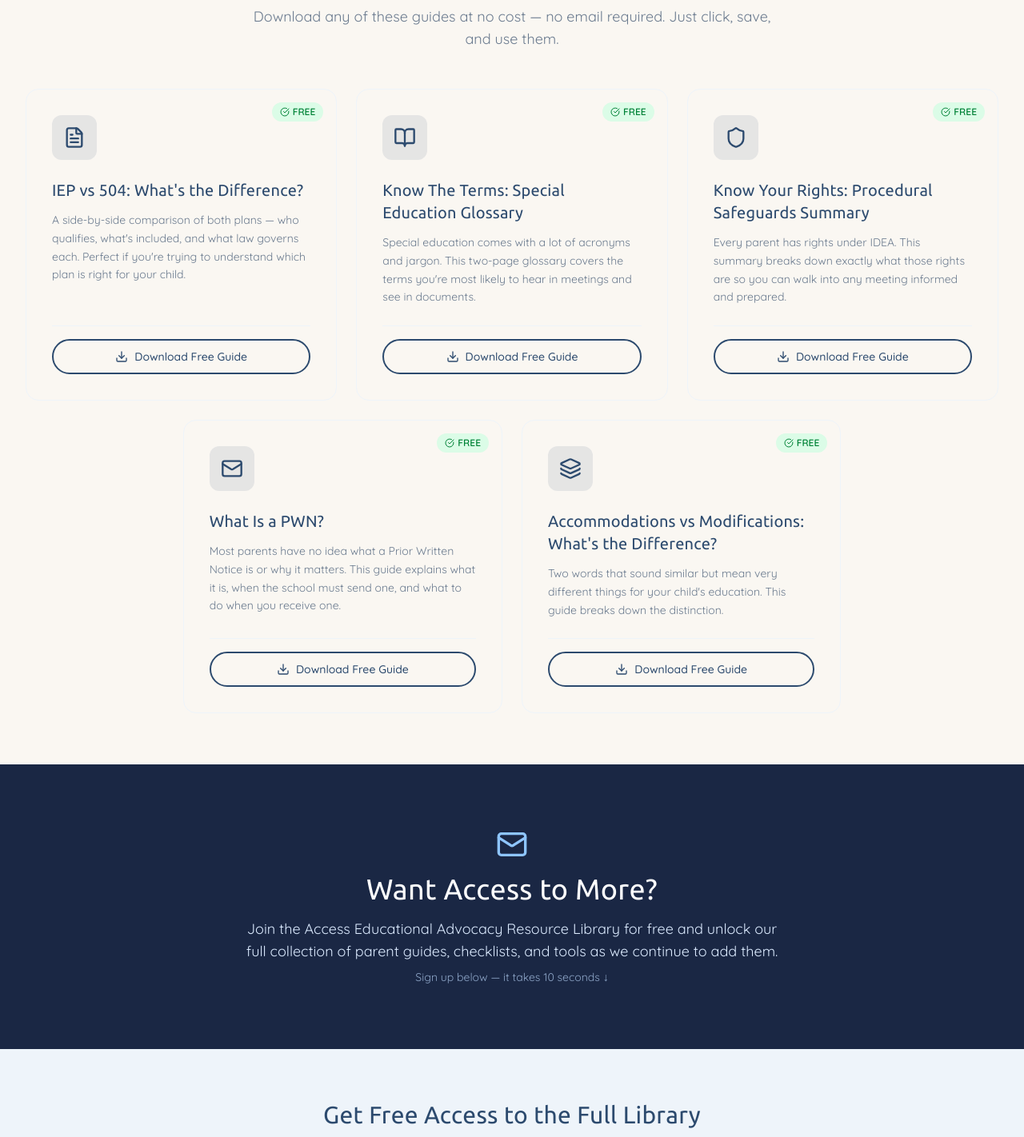
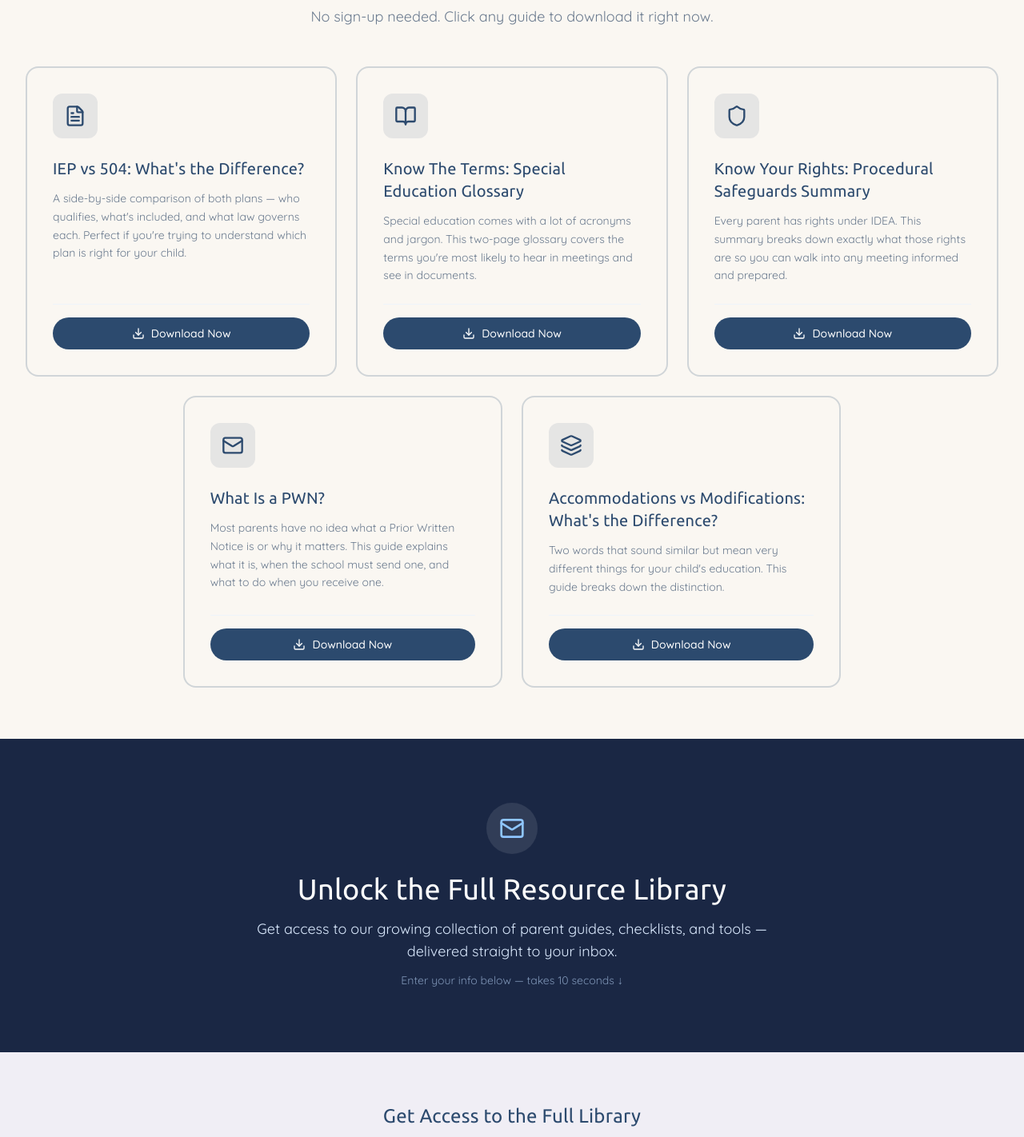
Before and after one commit to LukeL99/kl-advocacy, a React (Vite) app: page /resources in a window 1280 px wide. Shown: the part 500-1922 px from the top of the page at 80% size. Built offline with nearby package versions, Linux system fonts and the light colour scheme.

Commit message:
Redesign resource library: remove FREE badges, stronger visual separation between tiers

```diff
--- a/src/pages/ResourceLibrary.jsx
+++ b/src/pages/ResourceLibrary.jsx
@@ -194,11 +194,11 @@ export default function ResourceLibrary() {
         />
       </Section>
 
-      {/* Free Resources Grid */}
+      {/* Instant Download Resources */}
       <Section bg="primary">
         <SectionHeader
-          title="Free Parent Resources"
-          subtitle="Download any of these guides at no cost — no email required. Just click, save, and use them."
+          title="Instant Downloads"
+          subtitle="No sign-up needed. Click any guide to download it right now."
         />
 
         {/* Top row — 3 cards */}
@@ -206,11 +206,8 @@ export default function ResourceLibrary() {
           {resources.slice(0, 3).map((resource) => (
             <div
               key={resource.filename}
-              className="bg-bg-primary rounded-2xl p-8 border border-border-muted hover:shadow-lg transition-shadow flex flex-col relative"
+              className="bg-bg-primary rounded-2xl p-8 border-2 border-primary/20 hover:border-primary/40 hover:shadow-lg transition-all flex flex-col"
             >
-              <span className="absolute top-4 right-4 inline-flex items-center gap-1 px-2.5 py-1 bg-green-100 text-green-700 text-xs font-semibold rounded-full">
-                <CheckCircle className="w-3 h-3" /> FREE
-              </span>
               <div className="w-14 h-14 bg-primary/10 rounded-xl flex items-center justify-center mb-6">
                 <resource.icon className="w-7 h-7 text-primary" />
               </div>
@@ -219,11 +216,11 @@ export default function ResourceLibrary() {
               <div className="pt-4 border-t border-border-muted">
                 <Button
                   href={`/resources/${resource.filename}.pdf`}
-                  variant="outline"
+                  variant="primary"
                   className="w-full"
                 >
                   <Download className="w-4 h-4" />
-                  Download Free Guide
+                  Download Now
                 </Button>
               </div>
             </div>
@@ -234,11 +231,8 @@ export default function ResourceLibrary() {
           {resources.slice(3).map((resource) => (
             <div
               key={resource.filename}
-              className="bg-bg-primary rounded-2xl p-8 border border-border-muted hover:shadow-lg transition-shadow flex flex-col relative"
+              className="bg-bg-primary rounded-2xl p-8 border-2 border-primary/20 hover:border-primary/40 hover:shadow-lg transition-all flex flex-col"
             >
-              <span className="absolute top-4 right-4 inline-flex items-center gap-1 px-2.5 py-1 bg-green-100 text-green-700 text-xs font-semibold rounded-full">
-                <CheckCircle className="w-3 h-3" /> FREE
-              </span>
               <div className="w-14 h-14 bg-primary/10 rounded-xl flex items-center justify-center mb-6">
                 <resource.icon className="w-7 h-7 text-primary" />
               </div>
@@ -247,11 +241,11 @@ export default function ResourceLibrary() {
               <div className="pt-4 border-t border-border-muted">
                 <Button
                   href={`/resources/${resource.filename}.pdf`}
-                  variant="outline"
+                  variant="primary"
                   className="w-full"
                 >
                   <Download className="w-4 h-4" />
-                  Download Free Guide
+                  Download Now
                 </Button>
               </div>
             </div>
@@ -259,30 +253,32 @@ export default function ResourceLibrary() {
         </div>
       </Section>
 
-      {/* Want Access to More — dark divider */}
-      <section className="py-12 md:py-20 bg-[#1a2744]">
+      {/* Divider — Unlock More */}
+      <section className="py-14 md:py-20 bg-[#1a2744]">
         <div className="max-w-7xl mx-auto px-4 sm:px-6 lg:px-8 text-center">
-          <Mail className="w-10 h-10 text-blue-300 mx-auto mb-4" />
-          <h2 className="font-heading text-3xl md:text-4xl text-white mb-4">Want Access to More?</h2>
-          <p className="text-blue-100 text-lg max-w-2xl mx-auto mb-2">
-            Join the Access Educational Advocacy Resource Library for free and unlock our full collection of parent guides, checklists, and tools as we continue to add them.
+          <div className="w-16 h-16 bg-white/10 rounded-full flex items-center justify-center mx-auto mb-6">
+            <Mail className="w-8 h-8 text-blue-300" />
+          </div>
+          <h2 className="font-heading text-3xl md:text-4xl text-white mb-4">Unlock the Full Resource Library</h2>
+          <p className="text-blue-100 text-lg max-w-2xl mx-auto mb-3">
+            Get access to our growing collection of parent guides, checklists, and tools — delivered straight to your inbox.
           </p>
-          <p className="text-blue-200/70 text-sm">Sign up below — it takes 10 seconds ↓</p>
+          <p className="text-blue-200/60 text-sm">Enter your info below — takes 10 seconds ↓</p>
         </div>
       </section>
 
       {/* Gated Signup */}
-      <Section bg="muted">
-        <div className="max-w-2xl mx-auto text-center">
-          <h2 className="font-heading text-3xl text-text-primary mb-3">
-            Get Free Access to the Full Library
+      <section className="py-12 md:py-16 bg-[#f0eef5]">
+        <div className="max-w-lg mx-auto px-4 sm:px-6 lg:px-8 text-center">
+          <h2 className="font-heading text-2xl text-text-primary mb-2">
+            Get Access to the Full Library
           </h2>
-          <p className="text-text-muted mb-8">
-            Enter your name and email below. We&apos;ll send you a password to access the full resource library instantly.
+          <p className="text-text-muted mb-8 text-sm">
+            Enter your name and email below. We&apos;ll send you a password to access everything instantly.
           </p>
           <SignupForm />
         </div>
-      </Section>
+      </section>
 
       {/* Bottom CTA — dark navy */}
       <section className="py-10 md:py-16 bg-[#1a2744]">
```
